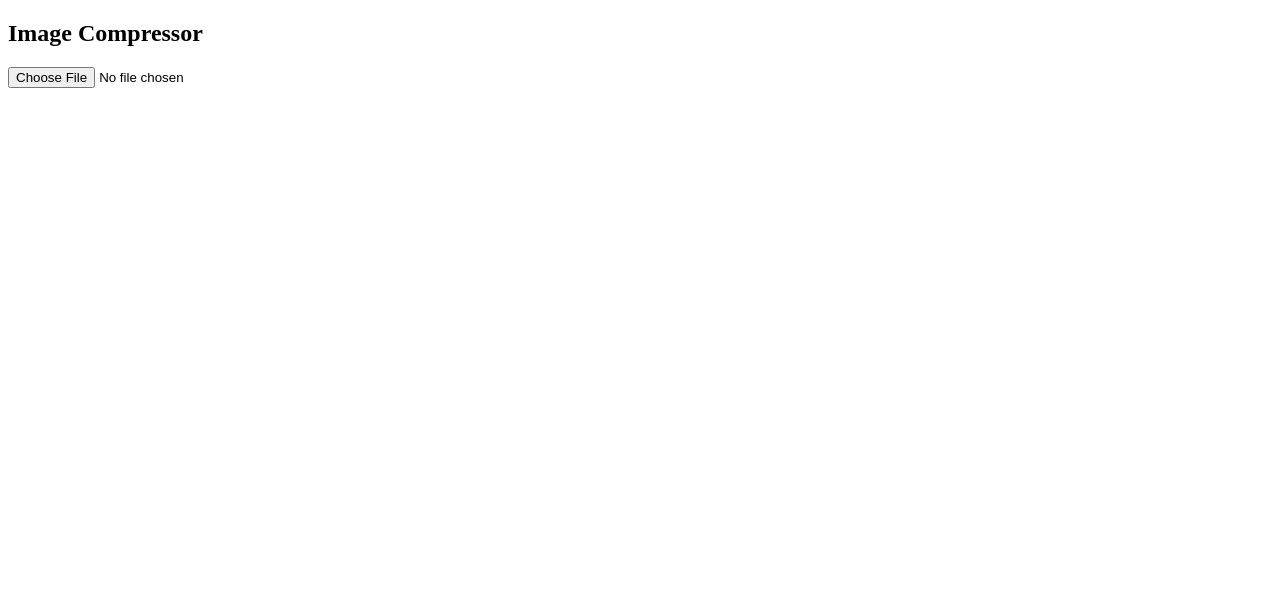
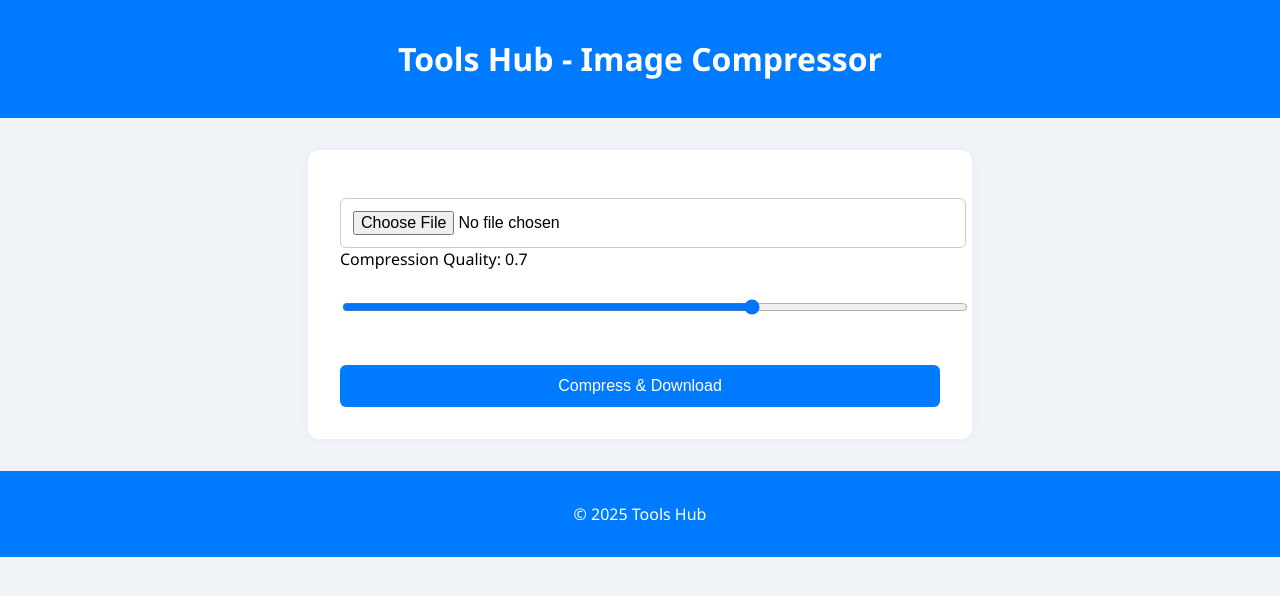
Before and after one commit to Vishalappdeveloper/Google-tools-, a plain HTML site: page image-compressor.html in a window 1280 px wide. Drawn offline with Linux system fonts and the light colour scheme.

Commit message:
Update image-compressor.html

```diff
--- a/image-compressor.html
+++ b/image-compressor.html
@@ -1,32 +1,75 @@
 <!DOCTYPE html>
-<html>
-<head><title>Image Compressor</title></head>
+<html lang="en">
+<head>
+  <meta charset="UTF-8">
+  <title>Image Compressor</title>
+  <meta name="viewport" content="width=device-width, initial-scale=1" />
+  <style>
+    body { font-family: 'Segoe UI', sans-serif; background: #f0f4f9; margin: 0; padding: 0; }
+    header, footer {
+      background-color: #007bff; color: #fff; padding: 1rem 2rem;
+      text-align: center;
+    }
+    .container {
+      max-width: 600px; margin: 2rem auto; background: #fff;
+      padding: 2rem; border-radius: 10px; box-shadow: 0 0 10px rgba(0,0,0,0.05);
+    }
+    input, select, button {
+      width: 100%; margin-top: 1rem; padding: 0.75rem;
+      border-radius: 6px; border: 1px solid #ccc;
+      font-size: 1rem;
+    }
+    button {
+      background: #007bff; color: #fff; border: none;
+      cursor: pointer;
+    }
+    button:hover { background: #0056b3; }
+    canvas, img { max-width: 100%; margin-top: 1rem; display: block; }
+  </style>
+</head>
 <body>
-  <h2>Image Compressor</h2>
-  <input type="file" accept="image/*" onchange="compress(event)">
+  <header><h1>Tools Hub - Image Compressor</h1></header>
+  <div class="container">
+    <input type="file" id="imgInput" accept="image/*" />
+    <label for="quality">Compression Quality: <span id="val">0.7</span></label>
+    <input type="range" id="quality" min="0.1" max="1" step="0.1" value="0.7" />
     <canvas id="canvas" style="display:none;"></canvas>
+    <img id="preview" />
+    <button onclick="compress()">Compress & Download</button>
+  </div>
+  <footer><p>&copy; 2025 Tools Hub</p></footer>
+
   <script>
-    function compress(event) {
-      const file = event.target.files[0];
-      const reader = new FileReader();
+    const input = document.getElementById('imgInput');
     const canvas = document.getElementById('canvas');
     const ctx = canvas.getContext('2d');
-      reader.onload = function(e) {
-        const img = new Image();
-        img.onload = function() {
+    const preview = document.getElementById('preview');
+    const qualitySlider = document.getElementById('quality');
+    const val = document.getElementById('val');
+    let img = new Image();
+
+    input.addEventListener('change', e => {
+      const reader = new FileReader();
+      reader.onload = () => { img.src = reader.result; };
+      reader.readAsDataURL(e.target.files[0]);
+    });
+
+    img.onload = () => { preview.src = img.src; };
+
+    qualitySlider.oninput = () => {
+      val.innerText = qualitySlider.value;
+    };
+
+    function compress() {
       canvas.width = img.width;
       canvas.height = img.height;
       ctx.drawImage(img, 0, 0);
       canvas.toBlob(blob => {
-            const a = document.createElement('a');
-            a.href = URL.createObjectURL(blob);
-            a.download = 'compressed.jpg';
-            a.click();
-          }, 'image/jpeg', 0.5); // 50% quality
-        };
-        img.src = e.target.result;
-      };
-      reader.readAsDataURL(file);
+        const link = document.createElement('a');
+        link.download = 'compressed.jpg';
+        link.href = URL.createObjectURL(blob);
+        link.click();
+      }, 'image/jpeg', parseFloat(qualitySlider.value));
     }
   </script>
 </body>
```
Lines whose indentation alone changed are shown as unchanged.
